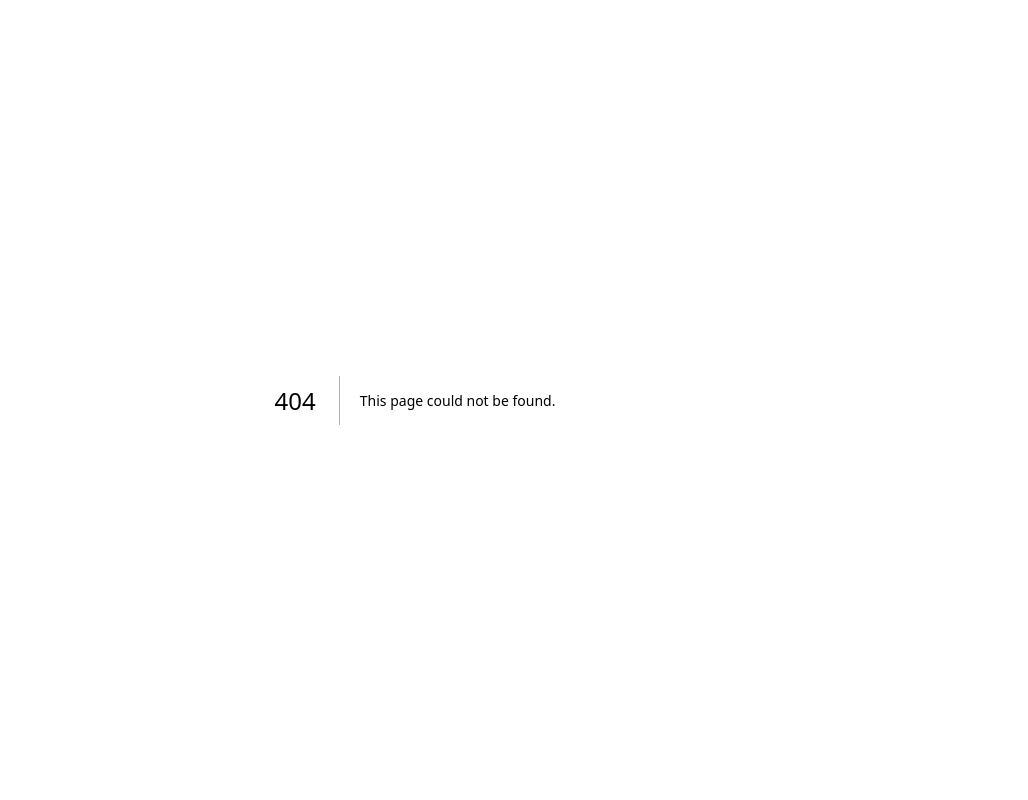
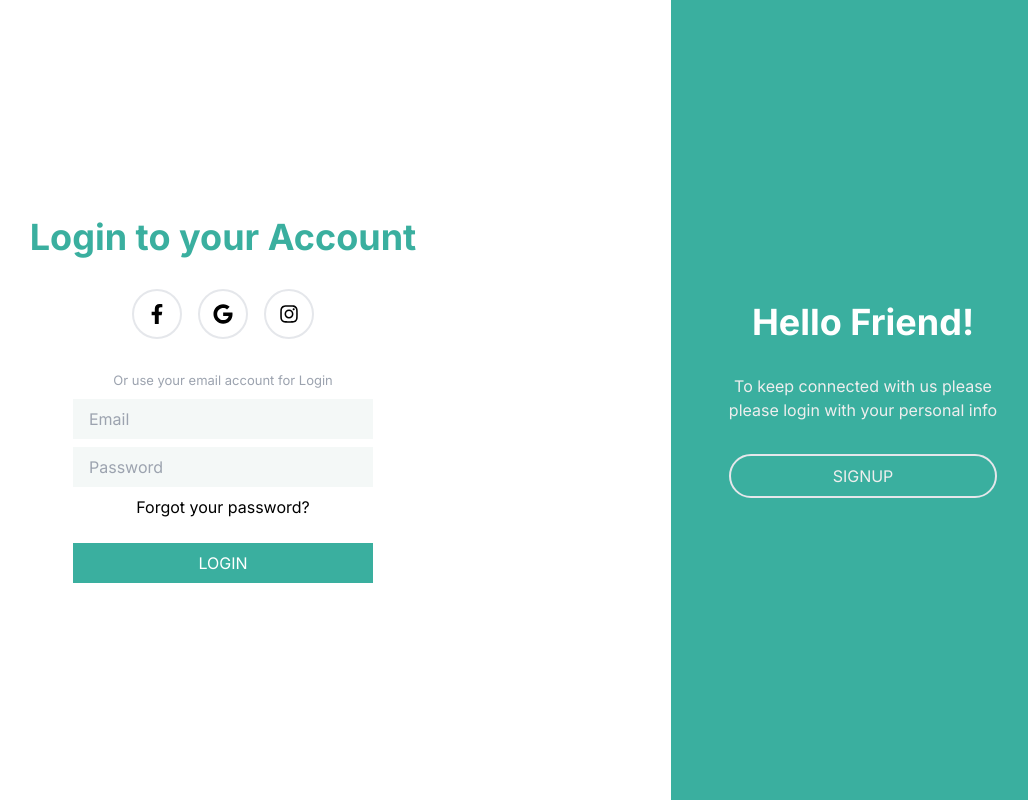
Before and after one commit to valdir-ti/intratec-dashboard, a Next.js app: page /login in a window 1280 px wide. Before the commit this address had no page. Shown: the whole page, without its empty margins (225-1253 px from the left). Built offline with nearby package versions, Linux system fonts and the light colour scheme.

Commit message:
feat: create login flow

```diff
--- /dev/null
+++ b/src/app/login/page.tsx
@@ -0,0 +1,11 @@
+import Login from "@/components/Login"
+
+const Home = () => {
+    return (
+        <div>
+            <Login />
+        </div>
+    )
+}
+
+export default Home
--- /dev/null
+++ b/src/components/Login.tsx
@@ -0,0 +1,85 @@
+'use client'
+
+import Link from "next/link"
+import { useState } from "react"
+import { FaFacebookF, FaGoogle, FaInstagram } from "react-icons/fa"
+
+const Login = () => {
+
+  const [email, setEmail] = useState("")
+  const [password, setPassword] = useState("")
+
+  const handleLogin = (e: React.SyntheticEvent) => {
+    e.preventDefault()
+  }
+
+  return (
+    <div className="grid grid-cols-[1fr,30%]">
+
+        <div className="h-screen grid place-items-center">
+            <div className="text-center">
+                <h1 className="text-accent text-center font-bold text-4xl">Login to your Account</h1>
+                <div className="flex items-center gap-4 pt-8 w-fit mx-auto">
+                    <div className="icon__wrapper">
+                        <FaFacebookF />
+                    </div>
+                    <div className="icon__wrapper">
+                        <FaGoogle />
+                    </div>
+                    <div className="icon__wrapper">
+                        <FaInstagram />
+                    </div>
+                </div>
+
+                <p className="pt-8 text-[13px] text-gray-400">
+                    Or use your email account for Login
+                </p>
+
+                <form className="flex w-[300px] mx-auto flex-col pt-2 gap-2">
+                    <input
+                        type="email"
+                        placeholder="Email"
+                        className="input__style"
+                        value={email}
+                        onChange={ e => setEmail(e.target.value)}
+                    />
+                    <input
+                        type="password"
+                        placeholder="Password"
+                        className="input__style"
+                        value={password}
+                        onChange={ e => setPassword(e.target.value)}
+                    />
+
+                    <p>Forgot your password?</p>
+
+                    <button
+                      className="uppercase bg-accent hover:bg-accentDark px-4 py-2 text-white mt-4"
+                      onClick={handleLogin}
+                    >
+                      Login
+                    </button>
+                </form>
+
+            </div>
+        </div>
+
+        <div className="bg-accent h-screen grid place-items-center">
+            <div className="text-center w-full text-white space-y-8">
+                <h2 className="font-bold text-4xl">Hello Friend!</h2>
+                <div className="text-[#eee] w-fit mx-auto">
+                    <p>To keep connected with us please</p>
+                    <p>please login with your personal info</p>
+                    <Link href="/signup">
+                        <button className="uppercase px-4 py-2 w-[100%] rounded-full border-2 mt-8">
+                            SignUp
+                        </button>
+                    </Link>
+                </div>
+            </div>
+        </div>
+    </div>
+)
+}
+
+export default Login
```
